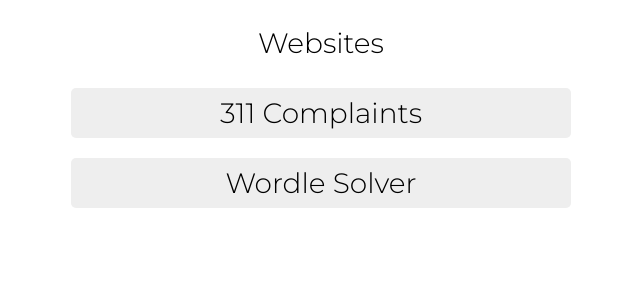
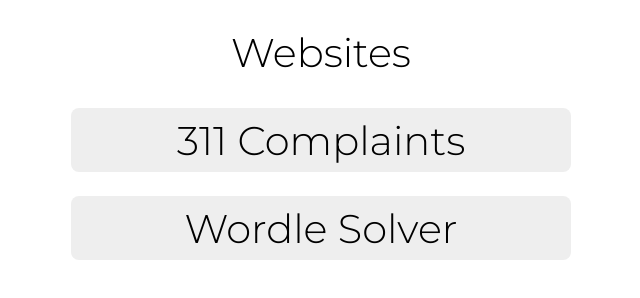
Before and after one commit to evan-nowak/evan-nowak.github.io, a plain HTML site: page index.html in a window 1280 px wide. Shown: the whole page, without its empty margins (319-959 px from the left). Drawn offline with Linux system fonts and the light colour scheme.

Commit message:
Update index.html

```diff
--- a/index.html
+++ b/index.html
@@ -19,12 +19,12 @@
    display: flex;
    align-items: center;
    justify-content: center;
-   margin: 10px 0;
-   font-size: 1.75rem;
+   margin: 1.5vh 0;
+   font-size: 5vh;
    font-family: "Montserrat";
    font-weight: 300;
-   border-radius: 5px;
-   height: 50px;
+   border-radius: 1vh;
+   height: 8vh;
    width: 100%;
    max-width: 500px;
   }
```
